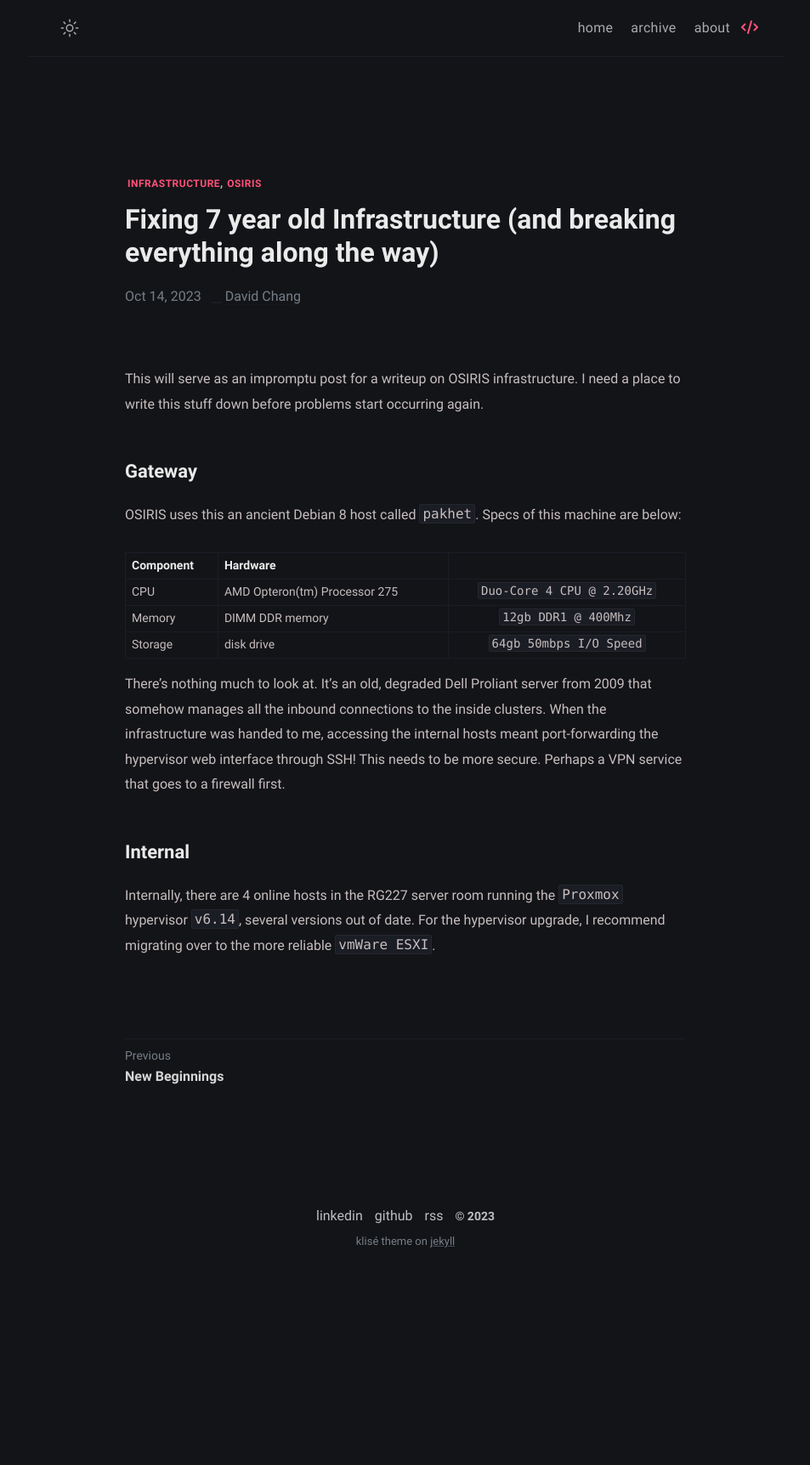
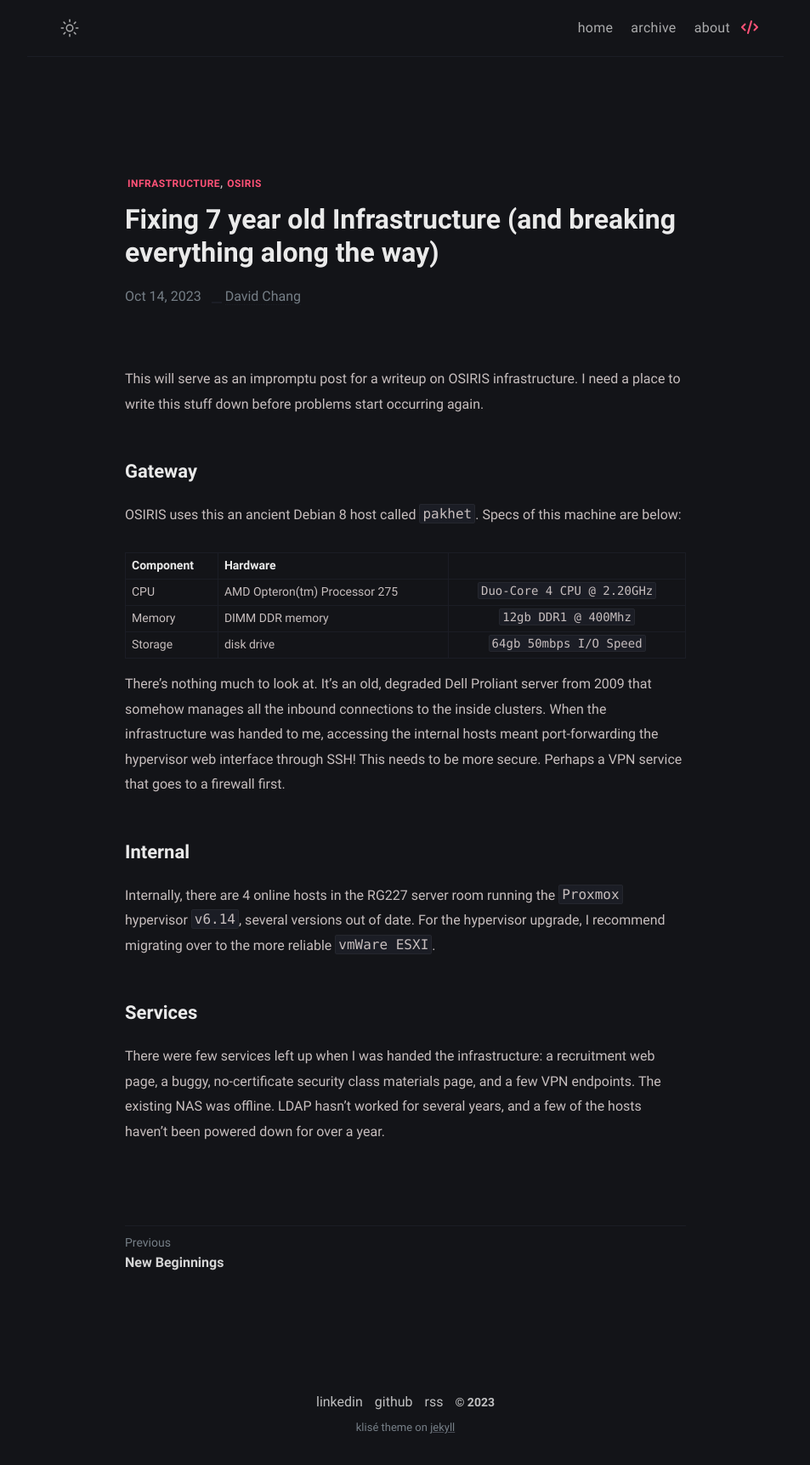
Before and after one commit to davidchiii/davidchiii.github.io, a Jekyll site: the page built from _posts/infra-moment/2023-10-15-infra.md, in a window 1280 px wide. Shown: the whole page at 85% size, without its empty margins (163-1116 px from the left). Built offline with Jekyll 4.4.1, drawn with Linux system fonts in a browser that asks for light colours; before the commit the page ends 1505 px from its top, so only the background shows below that.

Commit message:
ADD post

```diff
--- a/_posts/infra-moment/2023-10-15-infra.md
+++ b/_posts/infra-moment/2023-10-15-infra.md
@@ -29,3 +29,7 @@ There's nothing much to look at. It's an old, degraded Dell Proliant server from
 ## Internal
 
 Internally, there are 4 online hosts in the RG227 server room running the `Proxmox` hypervisor `v6.14`, several versions out of date. For the hypervisor upgrade, I recommend migrating over to the more reliable `vmWare ESXI`.
+
+## Services
+
+There were few services left up when I was handed the infrastructure: a recruitment web page, a buggy, no-certificate security class materials page, and a few VPN endpoints. The existing NAS was offline. LDAP hasn't worked for several years, and a few of the hosts haven't been powered down for over a year.
```
